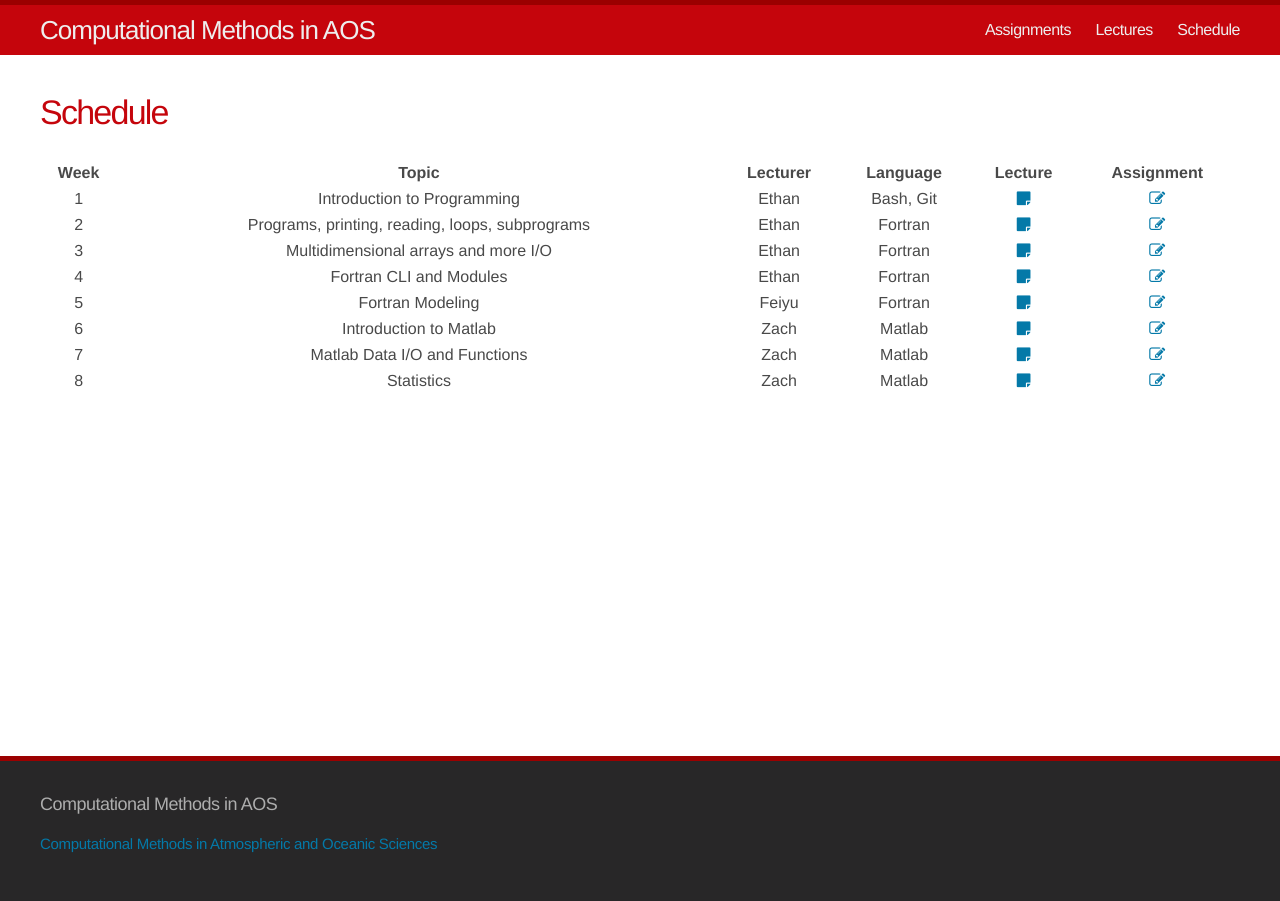
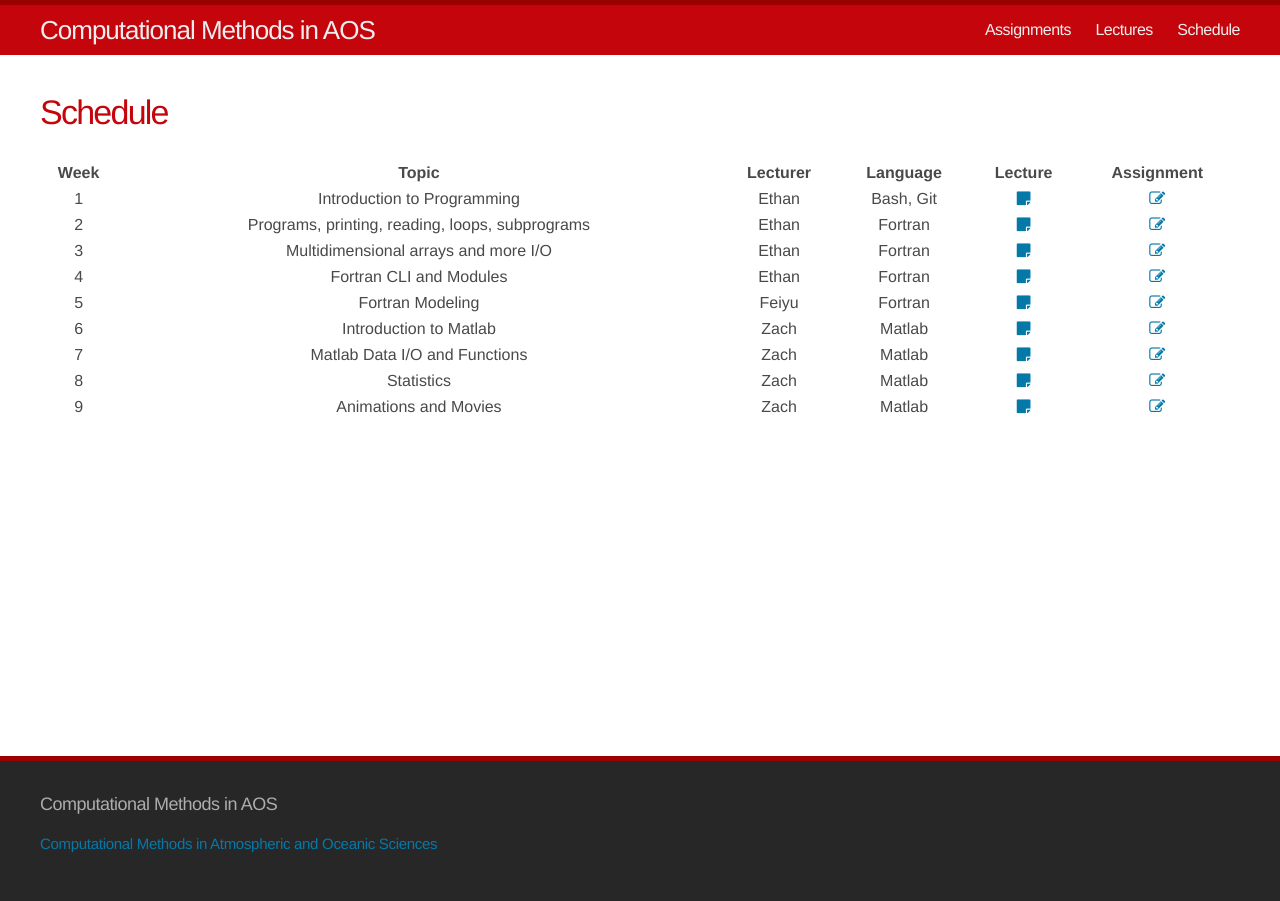
Before and after one commit to AOS573-2017/aos573-2017.github.io, a Jekyll site: the page built from schedule.md, in a window 1280 px wide. Built offline with Jekyll 4.4.1, drawn with Linux system fonts in a browser that asks for light colours.

Commit message:
Update schedule

```diff
--- a/schedule.md
+++ b/schedule.md
@@ -14,5 +14,6 @@ permalink: /schedule/
 <tr><td>6</td><td>Introduction to Matlab</td><td>Zach</td><td>Matlab</td><td><a href="/lectures/6-matlab_intro.html"><i class="fa fa-sticky-note"></i></a></td><td><a href="/assignments/6-matlab1.html"><i class="fa fa-pencil-square-o"></i></a></td></tr>
 <tr><td>7</td><td>Matlab Data I/O and Functions</td><td>Zach</td><td>Matlab</td><td><a href="/lectures/7-matlab_reading.html"><i class="fa fa-sticky-note"></i></a></td><td><a href="/assignments/7-matlab2.html"><i class="fa fa-pencil-square-o"></i></a></td></tr>
 <tr><td>8</td><td>Statistics</td><td>Zach</td><td>Matlab</td><td><a href="/lectures/8-matlab_statistics.html"><i class="fa fa-sticky-note"></i></a></td><td><a href="/assignments/8-matlab3.html"><i class="fa fa-pencil-square-o"></i></a></td></tr>
+<tr><td>9</td><td>Animations and Movies</td><td>Zach</td><td>Matlab</td><td><a href="/lectures/9-matlab-saving-movies.html"><i class="fa fa-sticky-note"></i></a></td><td><a href="/assignments/9-matlab4.html"><i class="fa fa-pencil-square-o"></i></a></td></tr>
 
 </table>
```
